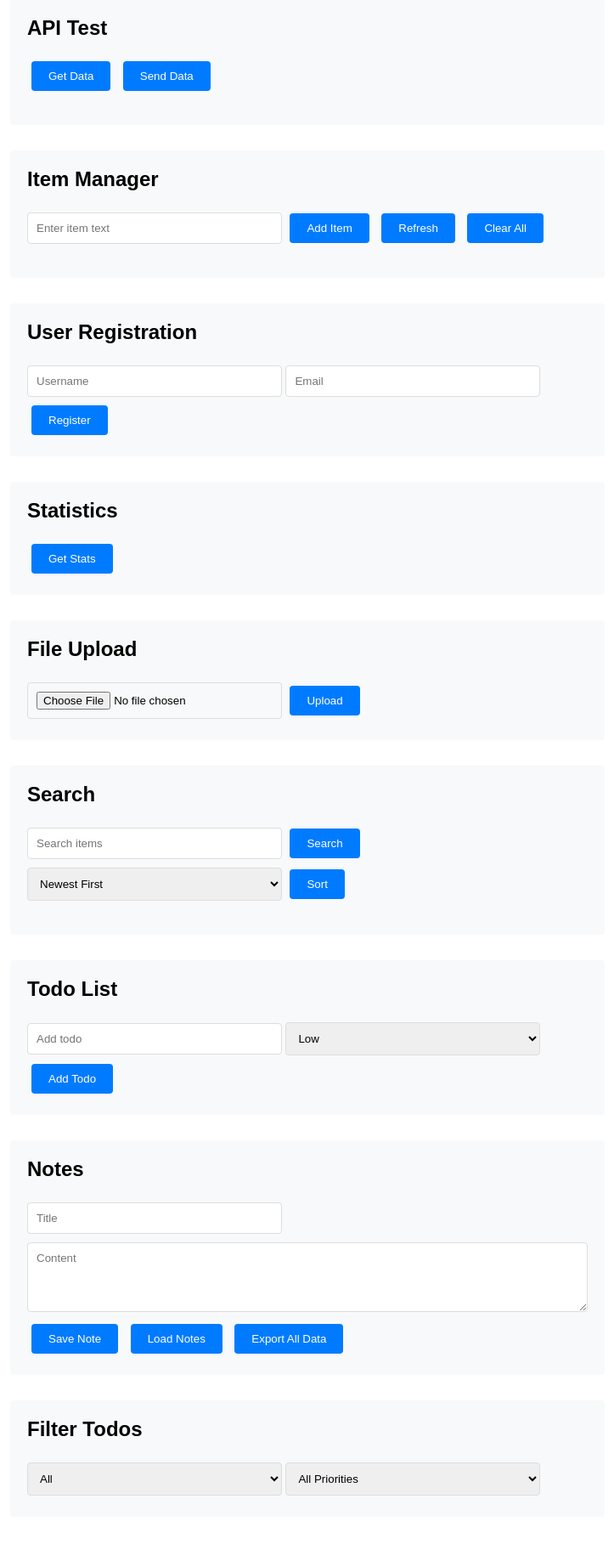
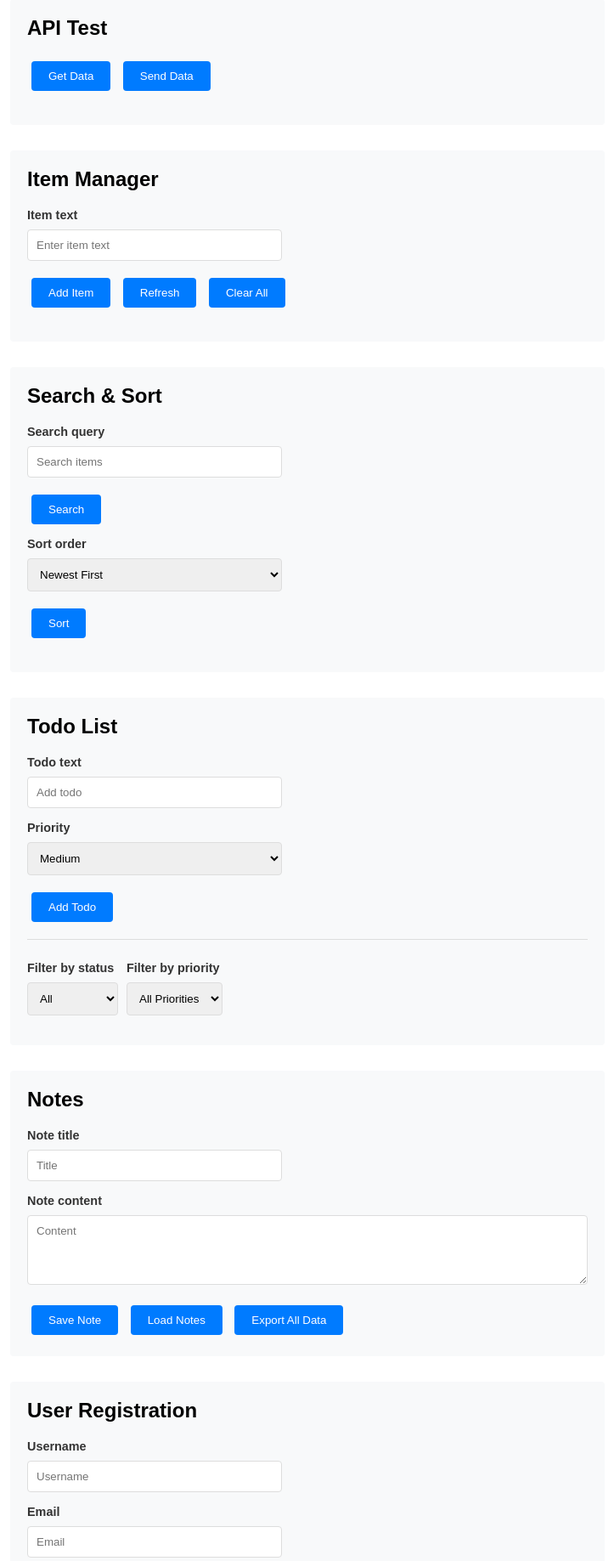
Before and after one commit to jsxtech/python-flask-backend-frontend, a Flask app: page / in a window 1280 px wide. Shown: the part 139-1976 px from the top of the page at 85% size, without its empty margins (278-1001 px from the left). Run offline with Flask 3, Linux system fonts and the light colour scheme; data that the repository does not hold is empty.

Commit message:
feat: improve HTML template with accessibility, semantic markup, and new UI sections
- Add lang attribute, charset, and viewport meta tag
- Replace div container with semantic <main> element
- Add ARIA labels, roles, and live regions for screen readers
- Add form groups with labels for all input fields
- Add maxlength attributes matching backend validation limits
- Add search input and sort controls for items section
- Add pagination container for items
- Add filter dropdowns for todos (status and priority)
- Add notes section with title and content inputs
- Add file upload section with allowed types hint
- Add export data button and stats section

```diff
--- a/templates/index.html
+++ b/templates/index.html
@@ -1,100 +1,139 @@
 <!DOCTYPE html>
-<html>
+<html lang="en">
 <head>
+    <meta charset="UTF-8">
+    <meta name="viewport" content="width=device-width, initial-scale=1.0">
     <title>Flask App</title>
     <link rel="stylesheet" href="{{ url_for('static', filename='style.css') }}">
 </head>
 <body>
-    <div class="container">
+    <main class="container">
         <h1>Flask Backend + Frontend</h1>
 
-        <section>
-            <h2>API Test</h2>
+        <section aria-labelledby="api-test-heading">
+            <h2 id="api-test-heading">API Test</h2>
             <button onclick="fetchData()">Get Data</button>
             <button onclick="sendData()">Send Data</button>
-            <div id="result"></div>
+            <pre id="result" role="status" aria-live="polite"></pre>
         </section>
 
-        <section>
-            <h2>Item Manager</h2>
-            <input type="text" id="itemInput" placeholder="Enter item text">
+        <section aria-labelledby="item-manager-heading">
+            <h2 id="item-manager-heading">Item Manager</h2>
+            <div class="form-group">
+                <label for="itemInput">Item text</label>
+                <input type="text" id="itemInput" placeholder="Enter item text" maxlength="500" aria-describedby="itemHelp">
+                <small id="itemHelp" class="sr-only">Maximum 500 characters</small>
+            </div>
             <button onclick="addItem()">Add Item</button>
             <button onclick="loadItems()">Refresh</button>
             <button onclick="clearAll()">Clear All</button>
-            <div id="items"></div>
+            <div id="items" role="list" aria-live="polite"></div>
         </section>
 
-        <section>
-            <h2>User Registration</h2>
-            <input type="text" id="username" placeholder="Username">
-            <input type="email" id="email" placeholder="Email">
-            <button onclick="registerUser()">Register</button>
-            <div id="userResult"></div>
-        </section>
-
-        <section>
-            <h2>Statistics</h2>
-            <button onclick="getStats()">Get Stats</button>
-            <div id="stats"></div>
-        </section>
-
-        <section>
-            <h2>File Upload</h2>
-            <input type="file" id="fileInput">
-            <button onclick="uploadFile()">Upload</button>
-            <div id="uploadResult"></div>
-        </section>
-
-        <section>
-            <h2>Search</h2>
+        <section aria-labelledby="search-heading">
+            <h2 id="search-heading">Search &amp; Sort</h2>
+            <div class="form-group">
+                <label for="searchInput">Search query</label>
                 <input type="text" id="searchInput" placeholder="Search items">
+            </div>
             <button onclick="searchItems()">Search</button>
+            <div class="form-group">
+                <label for="sortOrder">Sort order</label>
                 <select id="sortOrder">
                     <option value="newest">Newest First</option>
                     <option value="oldest">Oldest First</option>
                     <option value="alpha">Alphabetical</option>
                 </select>
+            </div>
             <button onclick="sortItems()">Sort</button>
-            <div id="searchResults"></div>
+            <div id="searchResults" role="status" aria-live="polite"></div>
         </section>
 
-        <section>
-            <h2>Todo List</h2>
-            <input type="text" id="todoInput" placeholder="Add todo">
+        <section aria-labelledby="todo-heading">
+            <h2 id="todo-heading">Todo List</h2>
+            <div class="form-group">
+                <label for="todoInput">Todo text</label>
+                <input type="text" id="todoInput" placeholder="Add todo" maxlength="500">
+            </div>
+            <div class="form-group">
+                <label for="todoPriority">Priority</label>
                 <select id="todoPriority">
                     <option value="low">Low</option>
-                <option value="medium">Medium</option>
+                    <option value="medium" selected>Medium</option>
                     <option value="high">High</option>
                 </select>
+            </div>
             <button onclick="addTodo()">Add Todo</button>
-            <div id="todos"></div>
-        </section>
 
-        <section>
-            <h2>Notes</h2>
-            <input type="text" id="noteTitle" placeholder="Title">
-            <textarea id="noteContent" placeholder="Content" rows="4"></textarea>
-            <button onclick="saveNote()">Save Note</button>
-            <button onclick="loadNotes()">Load Notes</button>
-            <button onclick="exportData()">Export All Data</button>
-            <div id="notes"></div>
-        </section>
-
-        <section>
-            <h2>Filter Todos</h2>
+            <div class="filter-controls">
+                <div class="form-group">
+                    <label for="filterStatus">Filter by status</label>
                     <select id="filterStatus" onchange="filterTodos()">
                         <option value="all">All</option>
                         <option value="active">Active</option>
                         <option value="completed">Completed</option>
                     </select>
+                </div>
+                <div class="form-group">
+                    <label for="filterPriority">Filter by priority</label>
                     <select id="filterPriority" onchange="filterTodos()">
                         <option value="all">All Priorities</option>
                         <option value="high">High</option>
                         <option value="medium">Medium</option>
                         <option value="low">Low</option>
                     </select>
+                </div>
+            </div>
+
+            <div id="todos" role="list" aria-live="polite"></div>
         </section>
+
+        <section aria-labelledby="notes-heading">
+            <h2 id="notes-heading">Notes</h2>
+            <div class="form-group">
+                <label for="noteTitle">Note title</label>
+                <input type="text" id="noteTitle" placeholder="Title" maxlength="200">
             </div>
+            <div class="form-group">
+                <label for="noteContent">Note content</label>
+                <textarea id="noteContent" placeholder="Content" rows="4" maxlength="5000"></textarea>
+            </div>
+            <button onclick="saveNote()">Save Note</button>
+            <button onclick="loadNotes()">Load Notes</button>
+            <button onclick="exportData()">Export All Data</button>
+            <div id="notes" role="list" aria-live="polite"></div>
+        </section>
+
+        <section aria-labelledby="user-reg-heading">
+            <h2 id="user-reg-heading">User Registration</h2>
+            <div class="form-group">
+                <label for="username">Username</label>
+                <input type="text" id="username" placeholder="Username" maxlength="100" required>
+            </div>
+            <div class="form-group">
+                <label for="email">Email</label>
+                <input type="email" id="email" placeholder="Email" required>
+            </div>
+            <button onclick="registerUser()">Register</button>
+            <pre id="userResult" role="status" aria-live="polite"></pre>
+        </section>
+
+        <section aria-labelledby="stats-heading">
+            <h2 id="stats-heading">Statistics</h2>
+            <button onclick="getStats()">Get Stats</button>
+            <div id="stats" role="status" aria-live="polite"></div>
+        </section>
+
+        <section aria-labelledby="upload-heading">
+            <h2 id="upload-heading">File Upload</h2>
+            <div class="form-group">
+                <label for="fileInput">Choose file</label>
+                <input type="file" id="fileInput" accept=".txt,.pdf,.png,.jpg,.jpeg,.gif,.doc,.docx">
+            </div>
+            <button onclick="uploadFile()">Upload</button>
+            <pre id="uploadResult" role="status" aria-live="polite"></pre>
+        </section>
+    </main>
     <script src="{{ url_for('static', filename='script.js') }}"></script>
 </body>
 </html>
```
Lines whose indentation alone changed are shown as unchanged.
